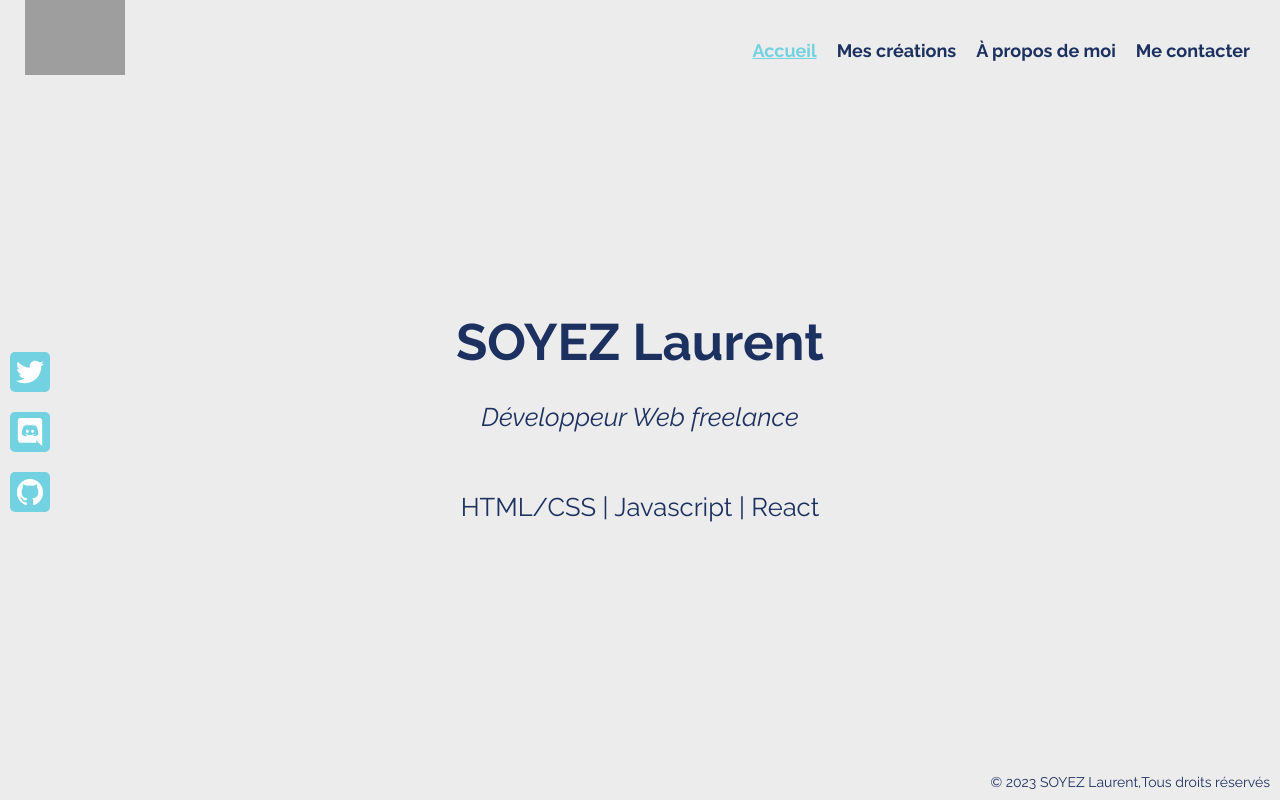
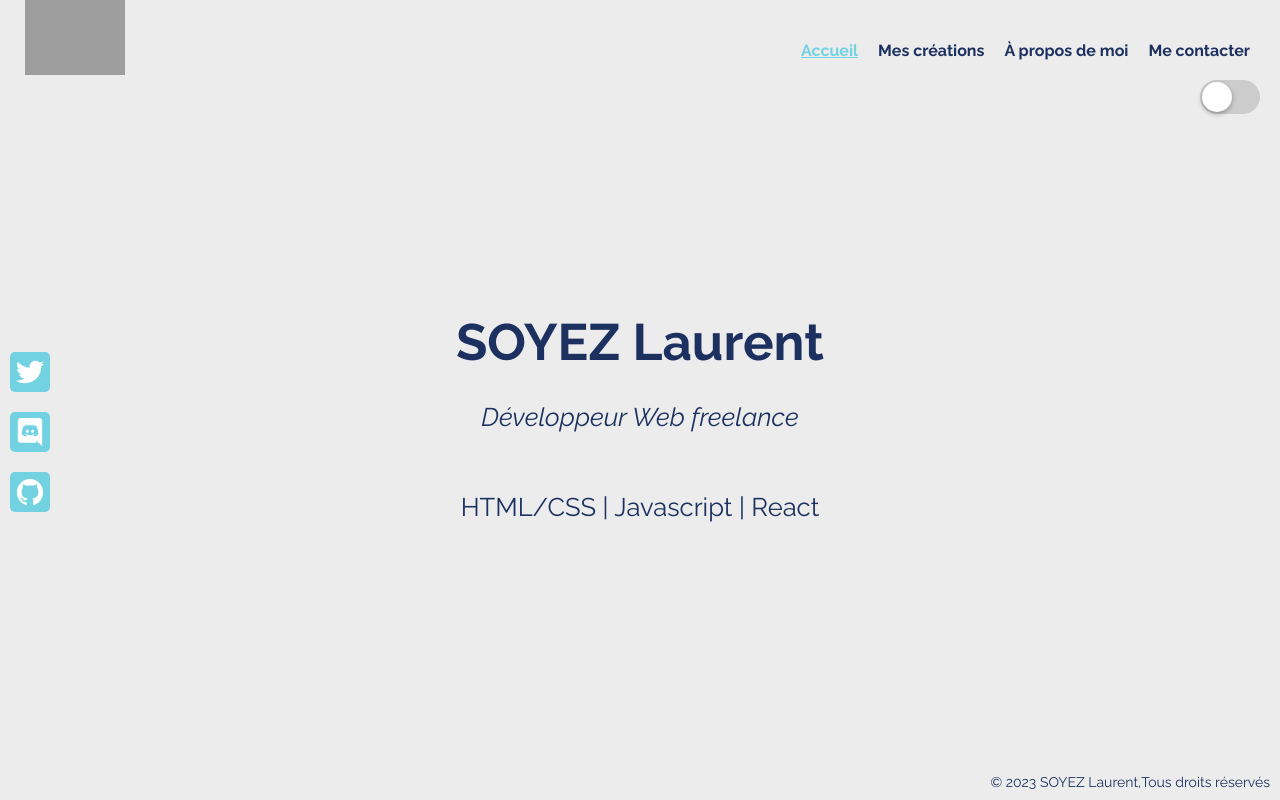
Before and after one commit to iLoLow/portfolio, a React (Create React App) app: page / in a window 1280 px wide. Built offline with nearby package versions, Linux system fonts and the light colour scheme; grey boxes are pictures that could not be loaded.

Commit message:
darkmode

```diff
--- a/public/index.html
+++ b/public/index.html
@@ -23,9 +23,8 @@
     -->
     <title>React App</title>
   </head>
-  <body>
+  <body class="body">
     <noscript>You need to enable JavaScript to run this app.</noscript>
     <div id="root"></div>
-
   </body>
 </html>
--- a/src/App.js
+++ b/src/App.js
@@ -3,16 +3,31 @@ import Footer from "./components/Footer";
 import AppRoutes from "./AppRoutes";
 import "./Styles/App.css";
 import Iconbar from "./components/Iconbar";
+import { useState } from "react";
 
 function App() {
+  const [theme, setTheme] = useState("light");
+
+  const toggleTheme = () => {
+    setTheme(theme === "light" ? "dark" : "light");
+  };
   return (
     <>
+      <div className={`App ${theme === "dark" ? "dark" : ""}`}>
         <Header />
         <main className="main">
           <AppRoutes />
+          <div className="darkMode">
+            <input onClick={toggleTheme} type="checkbox" id="darkModeToggle"></input>
+            <label className="toggle-label" htmlFor="darkModeToggle">
+              <div className="toggle-background"></div>
+              <div className="toggle-thumb"></div>
+            </label>
+          </div>
           <Iconbar />
         </main>
         <Footer />
+      </div>
     </>
   );
 }
--- a/src/Styles/App.css
+++ b/src/Styles/App.css
@@ -3,8 +3,11 @@ body {
   width: 100%;
   height: 100%;
 }
+.App {
+  display: contents;
+}
 
-.main {
+.App .main {
   margin-left: auto;
   margin-right: auto;
   flex: 1 1;
@@ -15,7 +18,8 @@ body {
   align-items: center;
 }
 
-img, svg {
+img,
+svg {
   width: 100%;
   height: 100%;
   display: block;
@@ -25,3 +29,77 @@ img, svg {
   display: flex;
   flex-direction: column;
 }
+.darkMode {
+  position: fixed;
+  top: 80px;
+  right: 20px;
+}
+@media screen and (max-width: 650px) {
+  .darkMode {
+    top: 50px;
+  }
+}
+.dark .body,
+.dark .header,
+.dark .NavMobile,
+.dark .main,
+.dark .footer,
+.dark .slider,
+.dark .gallery,
+.dark .galleryInfo,
+.dark .galleryLink,
+.dark .SectionMecontacter a {
+  background-color: #1b1b1b;
+  color: #ececec;
+}
+.dark .galleryLink:hover {
+  background: #72d2e1;
+}
+
+#darkModeToggle {
+  position: absolute;
+  top: 10px;
+  right: 10px;
+  width: 60px;
+  height: 34px;
+  opacity: 0;
+}
+
+.toggle-label {
+  display: block;
+  position: relative;
+  width: 60px;
+  height: 34px;
+  cursor: pointer;
+}
+
+.toggle-background {
+  position: absolute;
+  top: 0;
+  left: 0;
+  right: 0;
+  bottom: 0;
+  background-color: #ccc;
+  border-radius: 34px;
+  transition: background-color 0.2s;
+}
+
+.toggle-thumb {
+  position: absolute;
+  top: 2px;
+  left: 2px;
+  width: 30px;
+  height: 30px;
+  border-radius: 30px;
+  background-color: #fff;
+  box-shadow: 0 2px 5px rgba(0, 0, 0, 0.3);
+  transition: all 0.2s;
+}
+
+#darkModeToggle:checked + .toggle-label .toggle-background {
+  background-color: #000;
+}
+
+#darkModeToggle:checked + .toggle-label .toggle-thumb {
+  transform: translateX(26px);
+}
--- a/src/Styles/DarkMode.css
+++ b/src/Styles/DarkMode.css
@@ -0,0 +1,54 @@
+#darkModeToggle {
+  position: absolute;
+  top: 10px;
+  right: 10px;
+  width: 60px;
+  height: 34px;
+  opacity: 0;
+}
+
+.toggle-label {
+  display: block;
+  position: relative;
+  width: 60px;
+  height: 34px;
+  cursor: pointer;
+}
+
+.toggle-background {
+  position: absolute;
+  top: 0;
+  left: 0;
+  right: 0;
+  bottom: 0;
+  background-color: #ccc;
+  border-radius: 34px;
+  transition: background-color 0.2s;
+}
+
+.toggle-thumb {
+  position: absolute;
+  top: 2px;
+  left: 2px;
+  width: 30px;
+  height: 30px;
+  border-radius: 30px;
+  background-color: #fff;
+  box-shadow: 0 2px 5px rgba(0, 0, 0, 0.3);
+  transition: all 0.2s;
+}
+
+#darkModeToggle:checked + .toggle-label .toggle-background {
+  background-color: #000;
+}
+
+#darkModeToggle:checked + .toggle-label .toggle-thumb {
+  transform: translateX(26px);
+}
+
+#darkModeToggle:checked ~ .main,
+#darkModeToggle:checked ~ .testheader,
+#darkModeToggle:checked ~ .footer {
+  background-color: #333;
+  color: #fff;
+}
--- a/src/Styles/Gallery.css
+++ b/src/Styles/Gallery.css
@@ -8,12 +8,13 @@
   height: 100%;
   padding: 10px;
   opacity: 0;
-  transition: opacity 350ms;
+  background: white;
 }
 
 .gallery.active {
   display: grid;
   animation: fade 0.5s both;
+  opacity: 1;
 }
 
 @keyframes fade {
@@ -86,6 +87,7 @@
 .galleryCover img {
   object-fit: cover;
   object-position: top;
+  border-radius: 20px;
 }
 
 .tag {
--- a/src/Styles/Header.css
+++ b/src/Styles/Header.css
@@ -15,7 +15,7 @@
   display: flex;
   gap: 20px;
   font-weight: bold;
-  font-size: 18px;
+  font-size: 16px;
   padding: 30px;
 }
 
--- a/src/Styles/Projects.css
+++ b/src/Styles/Projects.css
@@ -8,7 +8,7 @@
   text-align: center;
   margin-block: 10px;
   font-size: 24px;
-  animation: ApparitionTitle 1.5s both;
+  animation: ApparitionTitle 1.5s forwards;
 }
 @keyframes ApparitionTitle {
   from {
--- a/src/Styles/Slider.css
+++ b/src/Styles/Slider.css
@@ -7,7 +7,11 @@
   box-shadow: inset 0 0 4px 4px rgba(114, 210, 225, 0.5), 0 0 20px 4px rgba(114, 210, 225, 0.2);
   width: 100%;
   max-width: 900px;
-  animation: openSlider 1.5s both;
+  animation: openSlider 1.5s forwards;
+}
+.sliderContainer {
+  width: 100%;
+  height: 100%;
 }
 @keyframes openSlider {
   from {
@@ -54,3 +58,127 @@
     padding: 5px;
   }
 }
+/* Gallery */
+.gallery {
+  display: none;
+  grid-template-columns: 45% 55%;
+  grid-template-rows: 55% 45%;
+  grid-template-areas: "a b" "a b";
+  overflow: hidden;
+  height: 100%;
+  padding: 10px;
+  opacity: 0;
+  background: white;
+}
+
+.gallery.active {
+  display: grid;
+  animation: fade 0.5s both;
+  opacity: 1;
+}
+
+@keyframes fade {
+  from {
+    opacity: 0;
+  }
+  to {
+    opacity: 1;
+  }
+}
+
+.galleryInfo {
+  grid-area: a;
+  padding: 10px;
+  display: flex;
+  flex-direction: column;
+  background: #fff;
+  font-size: clamp(12px, 2vw, 16px);
+  text-align: justify;
+}
+.galleryInfo h2 {
+  text-transform: uppercase;
+  margin-bottom: 10px;
+  position: relative;
+}
+
+.galleryInfo h2::after {
+  position: absolute;
+
+  content: "";
+  bottom: -4px;
+  left: 0;
+  right: 0;
+  height: 2px;
+  background: #72d2e1;
+}
+
+.galleryInfo p {
+  margin-top: 5px;
+  line-height: 23px;
+}
+
+.galleryLink {
+  text-decoration: none;
+  color: #1d3160;
+  border-radius: 10px;
+  box-shadow: inset 0 0 4px 2px rgba(114, 210, 225, 0.5);
+  margin-left: auto;
+  padding: 10px;
+  white-space: nowrap;
+}
+.galleryLink:hover {
+  color: #72d2e1;
+  background: #1d3160;
+}
+
+.galleryTags {
+  display: flex;
+  align-items: center;
+  gap: 10px;
+  margin-top: auto;
+}
+
+.galleryCover {
+  grid-area: b;
+  position: relative;
+  user-select: none;
+}
+
+.galleryCover img {
+  object-fit: cover;
+  object-position: top;
+}
+
+.tag {
+  box-shadow: inset 0 0 4px 2px rgba(114, 210, 225, 0.5);
+  padding: 5px;
+  width: 40px;
+  aspect-ratio: 1;
+  border-radius: 10px;
+  font-size: 12px;
+  font-weight: 700;
+  user-select: none;
+}
+
+@media screen and (max-width: 650px) {
+  .galleryCover img {
+    border-radius: 10px;
+  }
+  .gallery.active {
+    grid-template-areas: "b b" "a a";
+  }
+  .galleryLink {
+    padding: 8px 10px;
+  }
+
+  .galleryInfo p {
+    line-height: 18px;
+  }
+
+  .galleryTags {
+    gap: 5px;
+  }
+  .tag {
+    width: 33px;
+  }
+}
--- a/src/components/Slider.jsx
+++ b/src/components/Slider.jsx
@@ -1,60 +1,68 @@
-import Gallery from "../components/Gallery";
-import {useEffect, useState} from "react";
-import '../Styles/Slider.css'
-
+import { useEffect, useState } from "react";
+import "../Styles/Slider.css";
 
 function Slider() {
+  const [projects, setProjects] = useState([]);
+  useEffect(() => {
+    fetch("/projects.json")
+      .then((res) => res.json())
+      .then((data) => setProjects(data))
+      .catch((e) => console.error(e.message));
+  }, []);
 
-    const [projects, setProjects] = useState([])
-    useEffect(() =>{
-        fetch('/projects.json')
-            .then(res => res.json())
-            .then(data => setProjects(data))
-            .catch(e => console.error(e.message))
-    },[])
+  const lengthArray = projects.length;
 
-    const lengthArray = projects.length
-
-    const [currentSlide, setCurrentSlide] = useState(0)
+  const [currentSlide, setCurrentSlide] = useState(0);
 
   const nextSlide = () => {
-        setCurrentSlide(currentSlide === lengthArray - 1 ? 0 : currentSlide + 1)
-    }
+    setCurrentSlide(currentSlide === lengthArray - 1 ? 0 : currentSlide + 1);
+  };
 
   const prevSlide = () => {
-        setCurrentSlide(currentSlide === 0 ? lengthArray - 1 : currentSlide - 1)
-    }
+    setCurrentSlide(currentSlide === 0 ? lengthArray - 1 : currentSlide - 1);
+  };
 
   return (
     <div className="slider">
+      <div className="sliderContainer">
         {projects &&
-                projects.map((project, index) => (
-                    <Gallery key={index} data={project} active={currentSlide === index} />
+          projects.map((data, index) => (
+            <div key={index} className={currentSlide === index ? "gallery active" : "gallery"}>
+              <div className="galleryInfo">
+                <h2>{data.title}</h2>
+                <div className="galleryTxt">
+                  <p>{data.description}</p>
+                </div>
+
+                <div className="galleryTags">
+                  {data.code.map((c, k) => (
+                    <span key={k} className="tag">
+                      <img draggable={false} src={c} alt="logo" />
+                    </span>
+                  ))}
+                  <a className="galleryLink" target="__blank" href={data.link}>
+                    Voir Démo
+                  </a>
+                </div>
+              </div>
+              <div className="galleryCover">
+                <img draggable={false} src={data.cover} alt="cover" />
+              </div>
+            </div>
           ))}
         <span className="sliderBtnLeft" onClick={prevSlide}>
-        <svg
-            fill="#72d2e1"
-            width="48"
-            height="80"
-            viewBox="0 0 48 80"
-            xmlns="http://www.w3.org/2000/svg"
-        >
+          <svg fill="#72d2e1" width="48" height="80" viewBox="0 0 48 80" xmlns="http://www.w3.org/2000/svg">
             <path d="M47.04 7.78312L39.92 0.703125L0.359985 40.3031L39.96 79.9031L47.04 72.8231L14.52 40.3031L47.04 7.78312Z" />
           </svg>
         </span>
         <span className="sliderBtnRight" onClick={nextSlide}>
-        <svg
-            fill="#72d2e1"
-            width="48"
-            height="80"
-            viewBox="0 0 48 80"
-            xmlns="http://www.w3.org/2000/svg"
-        >
+          <svg fill="#72d2e1" width="48" height="80" viewBox="0 0 48 80" xmlns="http://www.w3.org/2000/svg">
             <path d="M0.960022 72.3458L8.04002 79.4258L47.64 39.8258L8.04002 0.22583L0.960022 7.30583L33.48 39.8258L0.960022 72.3458V72.3458Z" />
           </svg>
         </span>
       </div>
-    )
+    </div>
+  );
 }
 
-export default Slider
+export default Slider;
--- a/src/pages/Home.jsx
+++ b/src/pages/Home.jsx
@@ -6,7 +6,6 @@ function Home() {
 
   return (
     <>
-
       <div className="home">
         <div className="header-home">
           <h1 className="title-home">SOYEZ Laurent</h1>
```
Also changed, not shown: src/components/DarkMode.jsx (+9 -8 lines), src/components/Gallery.jsx (+4 -4 lines). Lines whose indentation alone changed are shown as unchanged.
